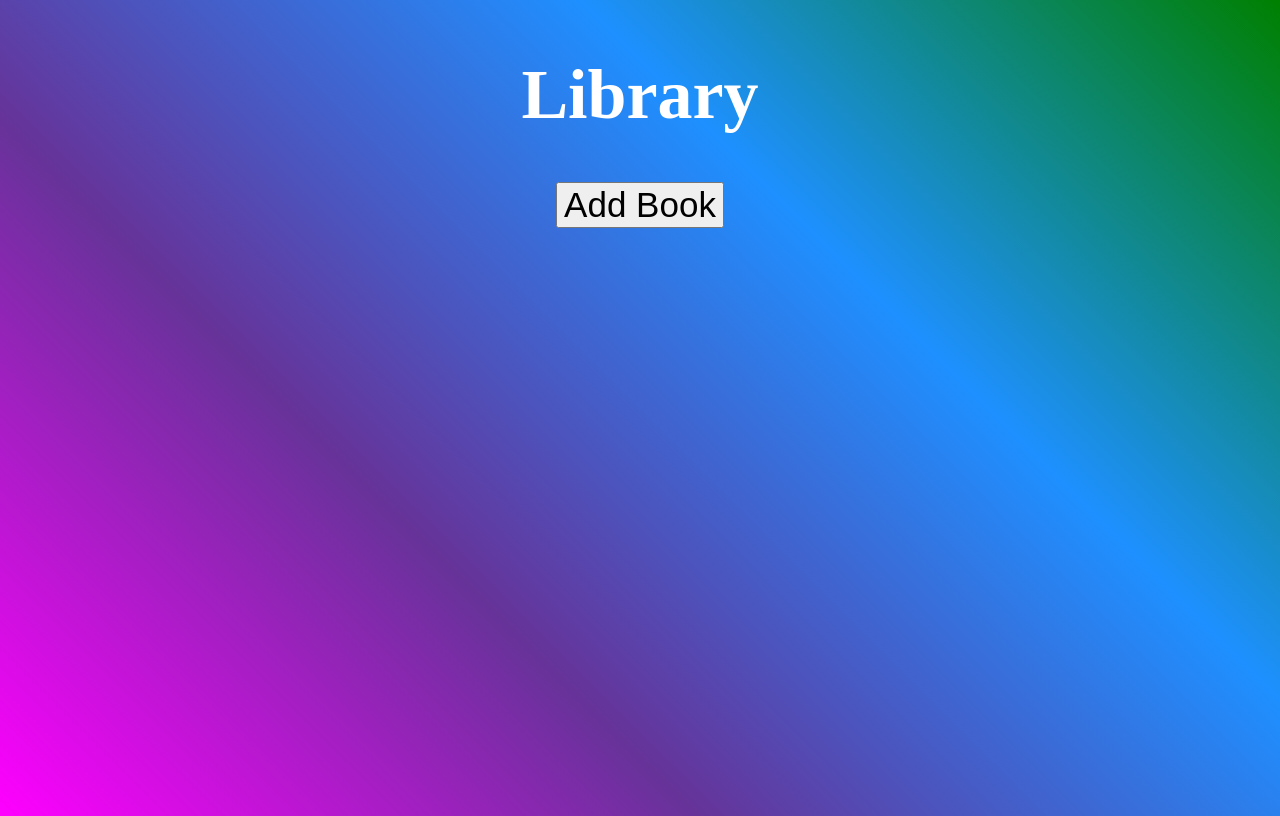
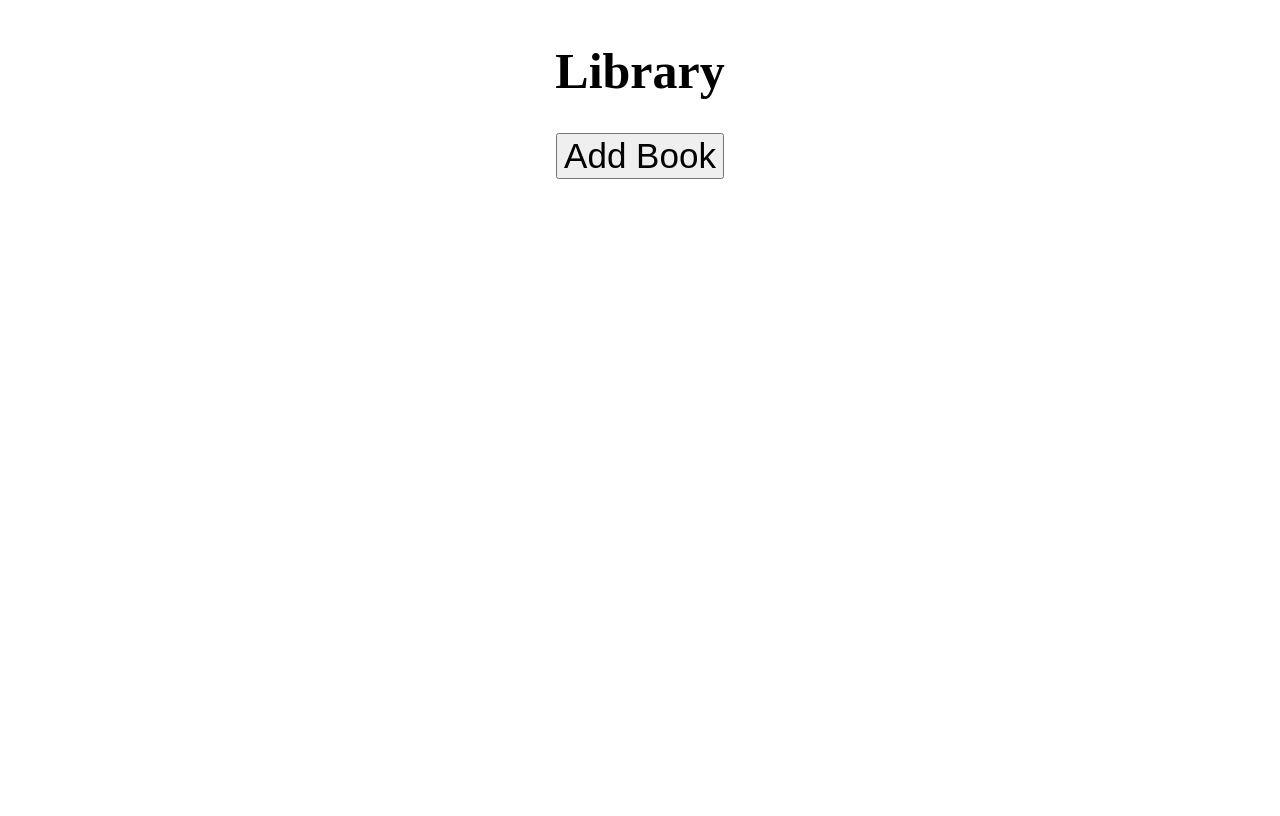
Before and after one commit to Luann00/Library, a plain HTML site: page index.html in a window 1280 px wide. Drawn offline with Linux system fonts and the light colour scheme.

Commit message:
style update: removed background color and changed font size

```diff
--- a/app.js
+++ b/app.js
@@ -36,7 +36,6 @@ function resetValues() {
 
 const showButton = document.getElementById("showDialog");
 const favDialog = document.getElementById("favDialog");
-const selectEl = favDialog.querySelector("select");
 const confirmBtn = favDialog.querySelector("#confirmBtn");
 
 showButton.addEventListener("click", () => {
--- a/style.css
+++ b/style.css
@@ -3,10 +3,11 @@ body {
     justify-content: start;
     align-items: center;
     flex-direction: column;
-    background-image: linear-gradient(45deg, magenta, rebeccapurple, dodgerblue, green);
+    /*
+    background-image: linear-gradient(100deg, magenta, rebeccapurple, dodgerblue, green);
+    */
     height: 100vh;
-    font-size:35px;
-    color:white;
+    font-size:25px;
 }
 
 button, input {
```
Also changed, not shown: 1 other file.
